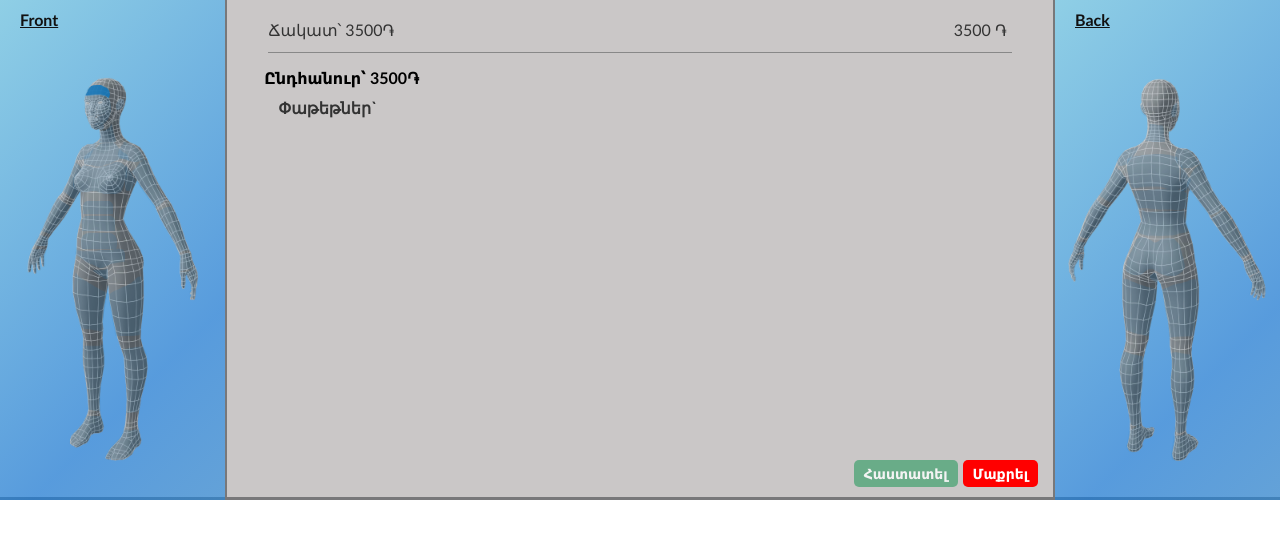
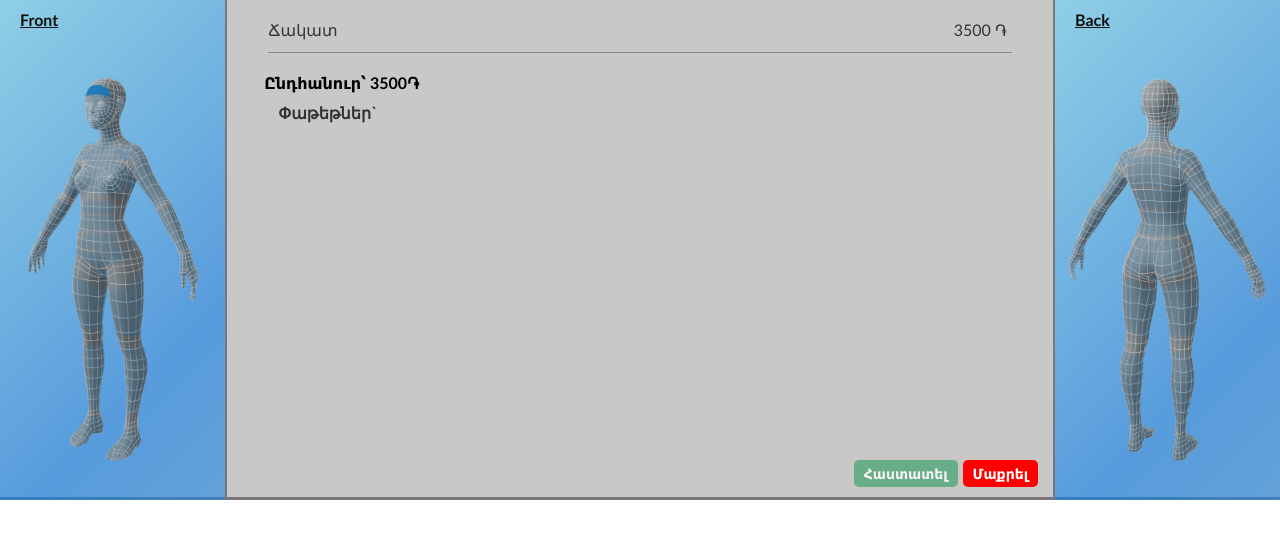
Before and after one commit to vazgenM2/woman-body-model, a plain HTML site: page index.html in a window 1280 px wide. Both pictures are taken after a click on the element 97 px from the left and 92 px from the top of the page. Drawn offline with Linux system fonts and the light colour scheme.

Commit message:
Add files via upload

```diff
--- a/index.html
+++ b/index.html
@@ -6,6 +6,9 @@
     <meta http-equiv="X-UA-Compatible" content="IE=edge">
     <meta name="viewport" content="width=device-width, initial-scale=1.0">
     <title>JS Form</title>
+    <link rel="stylesheet" href="https://cdnjs.cloudflare.com/ajax/libs/font-awesome/5.15.3/css/all.min.css"
+        integrity="sha512-iBBXm8fW90+nuLcSKlbmrPcLa0OT92xO1BIsZ+ywDWZCvqsWgccV3gFoRBv0z+8dLJgyAHIhR35VZc2oM/gI1w=="
+        crossorigin="anonymous" referrerpolicy="no-referrer" />
     <link rel="stylesheet" href="./style.css">
 </head>
 
@@ -23,7 +26,9 @@
                     JS-ում այն ընդունվում է որպես "\n    Արժեք\n"
                 )
          -->
-        <div id="add-remove" style="display: none;"></div>
+        <div id="add-remove" style="display: none;">
+
+        </div>
         <div id="hm">
             <div id="h1">
                 <p class="fhd">Front</p>
@@ -262,7 +267,7 @@
 
                 </div>
                 <div class="submit-btns">
-                    <button href="#" class="done-btn">Հաստատել</button>
+                    <button class="done-btn">Հաստատել</button>
                     <a href="#" class="clear-btn">Մաքրել</a>
                 </div>
 
--- a/script.js
+++ b/script.js
@@ -69,127 +69,127 @@ let pl = [
         price: 9600,
     },
     {
-        name: "Վերին շուրթ՝ 1500֏",
+        name: "Վերին շուրթ",
         p: ["v-shurt"],
         price: 1500,
     },
     {
-        name: "Ճակատ՝ 3500֏",
+        name: "Ճակատ",
         p: ["chakat"],
         price: 3500,
     },
     {
-        name: "Այտոսկրեր՝ 5000֏",
+        name: "Այտոսկրեր",
         p: ["aytoskrer"],
         price: 5000,
     },
     {
-        name: "Բակեր՝ 7000֏",
+        name: "Բակեր",
         p: ["baker"],
         price: 7000,
     },
     {
-        name: "Կզակ՝ 4000֏",
+        name: "Կզակ",
         p: ["kzak"],
         price: 4000,
     },
     {
-        name: "Պարանոց՝ 7000֏",
+        name: "Պարանոց",
         p: ["paranoc"],
         price: 7000,
     },
     {
-        name: "Ծոծրակ՝ 8000֏",
+        name: "Ծոծրակ",
         p: ["cocrak"],
         price: 8000,
     },
     {
-        name: "Ուսեր՝ 7000֏",
+        name: "Ուսեր",
         p: ["user"],
         price: 7000,
     },
     {
-        name: "Ձեռքեր՝ 16000֏",
+        name: "Ձեռքեր",
         p: ["dzerqer"],
         price: 16000,
     },
     {
-        name: "Բազուկներ՝ 7000֏",
+        name: "Բազուկներ",
         p: ["bazukner"],
         price: 7000,
     },
     {
-        name: "Նախաբազուկներ՝ 12000֏",
+        name: "Նախաբազուկներ",
         p: ["naxabazukner"],
         price: 12000,
     },
     {
-        name: "Մատներ՝ 2000֏",
+        name: "Մատներ",
         p: ["matner"],
         price: 2000,
     },
     {
-        name: "Թևատակեր՝ 6000֏",
+        name: "Թևատակեր",
         p: ["tevataker"],
         price: 6000,
     },
     {
-        name: "Դեկոլտե՝ 15000֏",
+        name: "Դեկոլտե",
         p: ["dekolte"],
         price: 15000,
     },
     {
-        name: "Կրծքեր՝ 15000֏",
+        name: "Կրծքեր",
         p: ["krcqer"],
         price: 15000,
     },
     {
-        name: "Կրծքավանդակ՝ 25000֏",
+        name: "Կրծքավանդակ",
         p: ["krcqavandak"],
         price: 25000,
     },
     {
-        name: "Մեջք՝ 32000֏",
+        name: "Մեջք",
         p: ["mejq"],
         price: 32000,
     },
     {
-        name: "Մեջքի 1/3 հատված՝ 12000֏",
+        name: "Մեջքի 1/3 հատված",
         p: ["mejq1/3"],
         price: 15000,
     },
     {
-        name: "Փոր՝ 24000֏",
+        name: "Փոր",
         p: ["por"],
         price: 24000,
     },
     {
-        name: "Փորի 1/3 հատված՝ 15000֏",
+        name: "Փորի 1/3 հատված",
         p: ["por1/3"],
         price: 12000,
     },
     {
-        name: "Բիկինի՝ 16000֏",
+        name: "Բիկինի",
         p: ["bikini"],
         price: 16000,
     },
     {
-        name: "Խորը բիկինի՝ 20000֏",
+        name: "Խորը բիկինի",
         p: ["x-bikini"],
         price: 20000,
     },
     {
-        name: "Նստատեղ՝ 20000֏",
+        name: "Նստատեղ",
         p: ["nstatex"],
         price: 20000,
     },
     {
-        name: "Ազդրեր՝ 30000֏",
+        name: "Ազդրեր",
         p: ["azdrer"],
         price: 30000,
     },
     {
-        name: "Սրունքներ՝ 25000֏",
+        name: "Սրունքներ",
         p: ["srunqner"],
         price: 25000,
     },
@@ -199,14 +199,9 @@ let pl = [
         price: 5000,
     },
     {
-        name: "Ոտքեր՝ 38000֏",
+        name: "Ոտքեր",
         p: ["votqer"],
         price: 38000,
-    },
-    {
-        name: "Ամբողջ մարմին՝ 90000֏ (Միայն Կոմիտաս 37 և Գայի պողոտա 16 | Megamall մասնաճյուղերում)",
-        p: ["all"],
-        price: 90000,
     },
 ]; // Price List
 
@@ -222,7 +217,7 @@ let ofl = [
         price: 11000,
     },
     {
-        name: "Դեմք + պարանոց + ծոծրակ՝ 12000֏",
+        name: "Դեմք + պարանոց + ծոծրակ",
         p: ["demq", "chakat", "paranoc", "cocrak"],
         price: 12000,
     },
@@ -339,6 +334,7 @@ for (let element of ae) {
                 ol.push("por");
                 fp -= 12000;
             }
+
         }
 
         // Offers \\
@@ -358,7 +354,24 @@ for (let element of ae) {
                 ofs.push(ofl[i]);
             }
         }
-
+        if (fp >= 90000) {
+            ofs.push({
+                name: "Ամբողջ մարմին՝ 90000֏ (Միայն Կոմիտաս 37 և Գայի պողոտա 16 | Megamall մասնաճյուղերում)",
+                price: 90000,
+            })
+        }
+        if (fp >= 45000 && ol.length == 2) {
+            ofs.push({
+                name: "Երկուսը միասին 45000",
+                price: 45000,
+            })
+        }
+        else if (fp >= 55000 && ol.length == 3) {
+            ofs.push({
+                name: "Երեքը միասին 55000",
+                price: 45000,
+            })
+        }
         ofe.innerHTML = "";
         for (let elem of ofs) {
             ofe.innerHTML += `
@@ -432,8 +445,8 @@ let showPlusMinus = 850
 window.addEventListener('mousemove', function (e) {
     if (window.innerWidth > showPlusMinus) {
         if (!e.target.classList.contains('body-part')) plusMinus.style.display = 'none'
-        else if (e.target.classList.contains('active')) plusMinus.innerHTML = '-'
-        else plusMinus.innerHTML = '+'
+        else if (e.target.classList.contains('active')) plusMinus.innerHTML = '<i class="fas fa-minus"></i> '
+        else plusMinus.innerHTML = '<i class="fas fa-plus"></i> '
     }
 })
 
@@ -451,6 +464,7 @@ bodyParts.map(part => {
 
 // =================================== DONE BUTTON
 
-document.querySelector('.done-btn').addEventListener('click', function () {
-    alert(fp)
+document.querySelector('.done-btn').addEventListener('click', function (e) {
+    e.preventDefault()
+    console.log([ol, ofs, fp]);
 })
--- a/style.css
+++ b/style.css
@@ -64,6 +64,7 @@ form#or-hm::-webkit-scrollbar-button {
     position: relative;
     flex: 1 1 auto;
     padding-top: 10px;
+    padding-bottom: 60px;
 }
 
 #checkList #c {
@@ -131,9 +132,15 @@ form#or-hm::-webkit-scrollbar-button {
     /* background: red; */
 }
 #add-remove {
-    color: red;
-    z-index: 10;
-    font-size: 30px;
+    color: #000;
+    border: 2px solid #000;
+    border-radius: 50%;
+    z-index: 5;
+    display: flex;
+    justify-content: center;
+    align-items: center;
+    padding: 2px 2.5px 1px 3px;
+    font-size: 10px;
     font-weight: bolder;
     position: absolute;
     left: 100px;
@@ -640,7 +647,7 @@ p#finalPrice {
     font-family: 'Trebuchet MS', 'Lucida Sans Unicode', 'Lucida Grande', 'Lucida Sans', Arial, sans-serif;
     margin-left: 5%;
     font-weight: bold;
-    padding-top: 10px;
+    padding-top: 15px;
 }
 
 p#finalPrice::after {
@@ -806,6 +813,7 @@ form#or-hm input[type=button]:hover {
     #checkList{
         border-bottom: 3px solid #78787A;
         order: 2;
+        padding-bottom: 50px;
       }
   }
 
```
